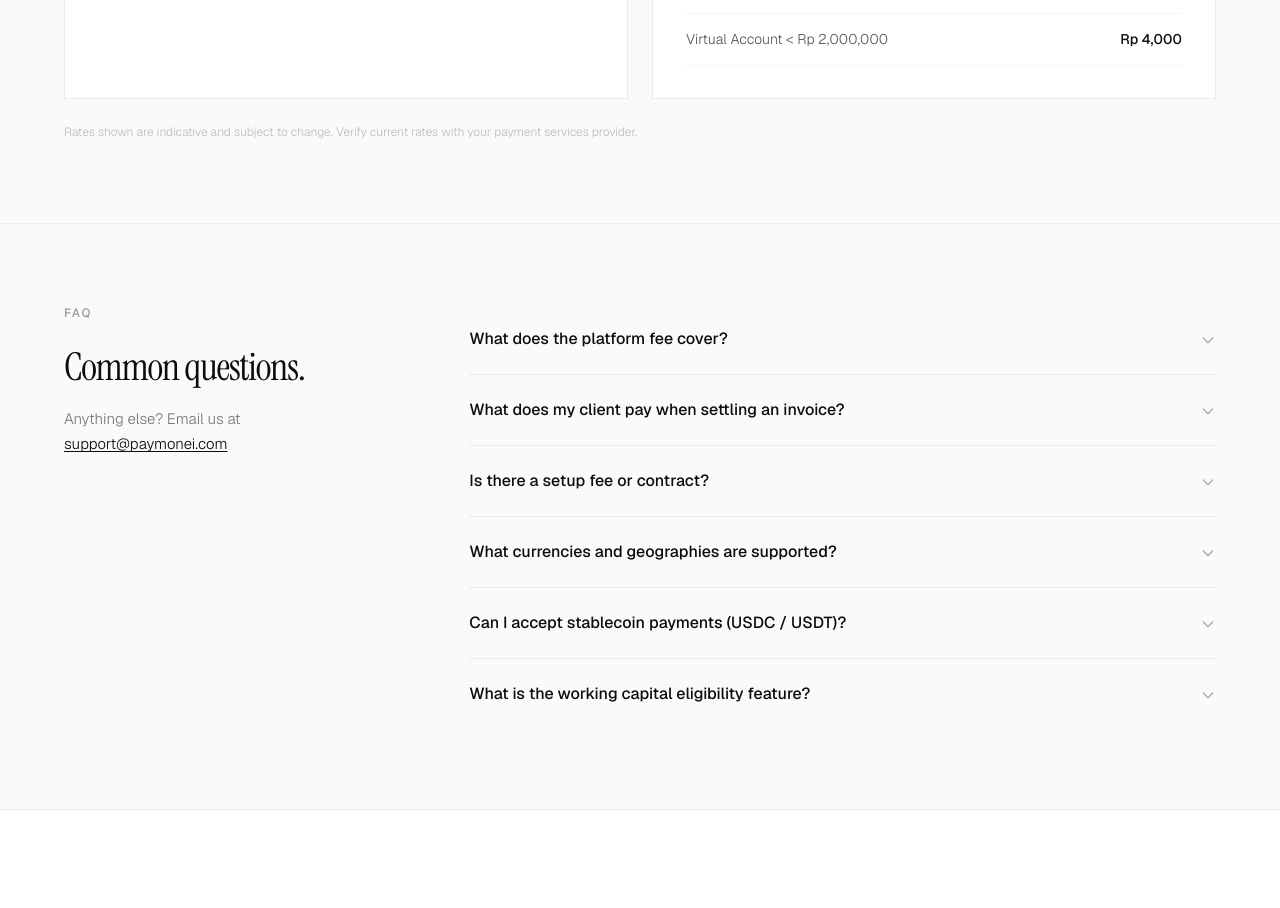
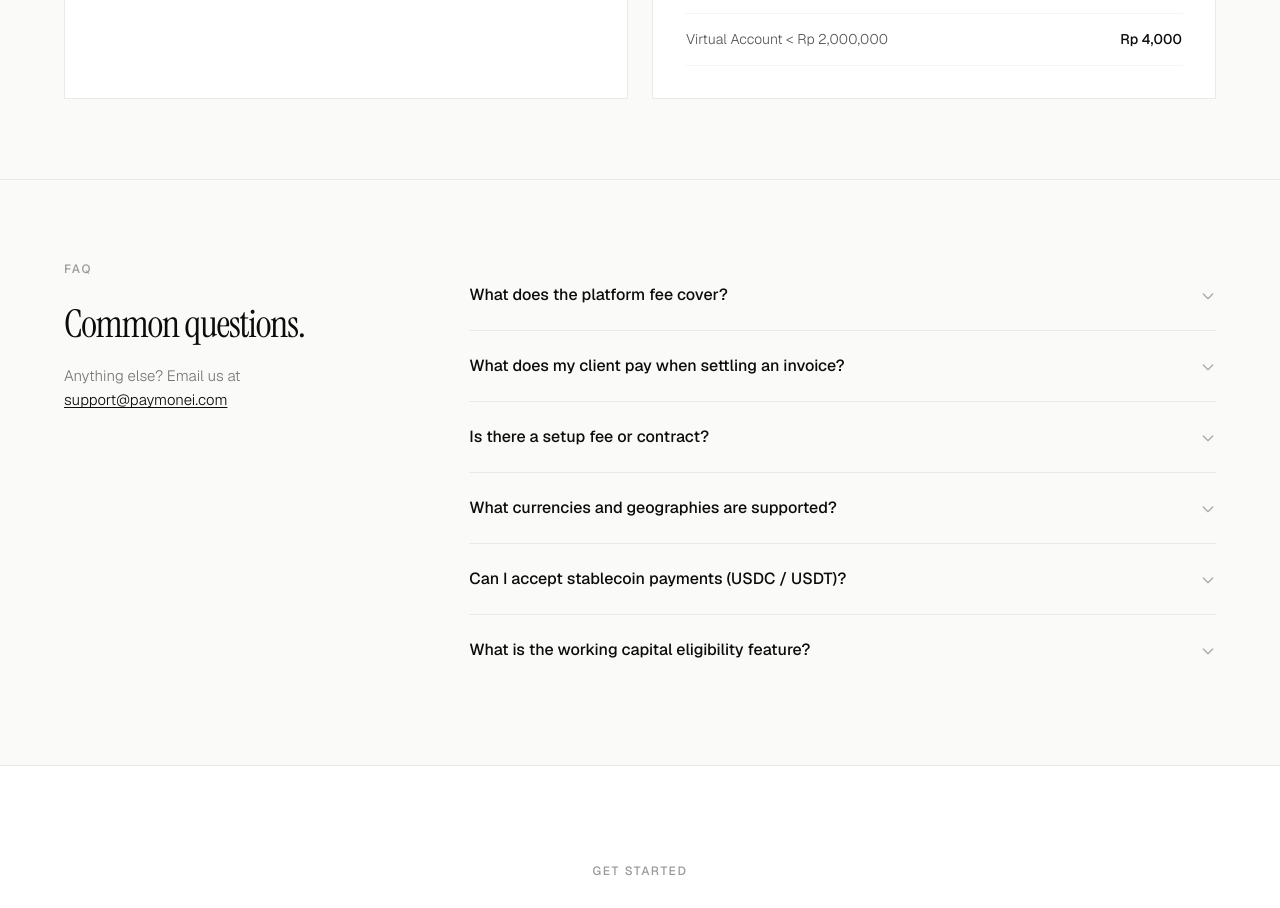
Before and after one commit to omniasky/paymonei-website, a Next.js app: page /pricing in a window 1280 px wide. Shown: the part 3600-4508 px from the top of the page. Built offline with nearby package versions, Linux system fonts and the light colour scheme.

Commit message:
fix unwanted claims

```diff
--- a/src/app/pricing/page.tsx
+++ b/src/app/pricing/page.tsx
@@ -565,10 +565,6 @@ export default function PricingPage() {
                 </table>
               </div>
             </div>
-
-            <p className="mt-6 text-[12px] text-[#BBB] font-light leading-relaxed max-w-2xl">
-              Rates shown are indicative and subject to change. Verify current rates with your payment services provider.
-            </p>
           </div>
         </section>
 
```
